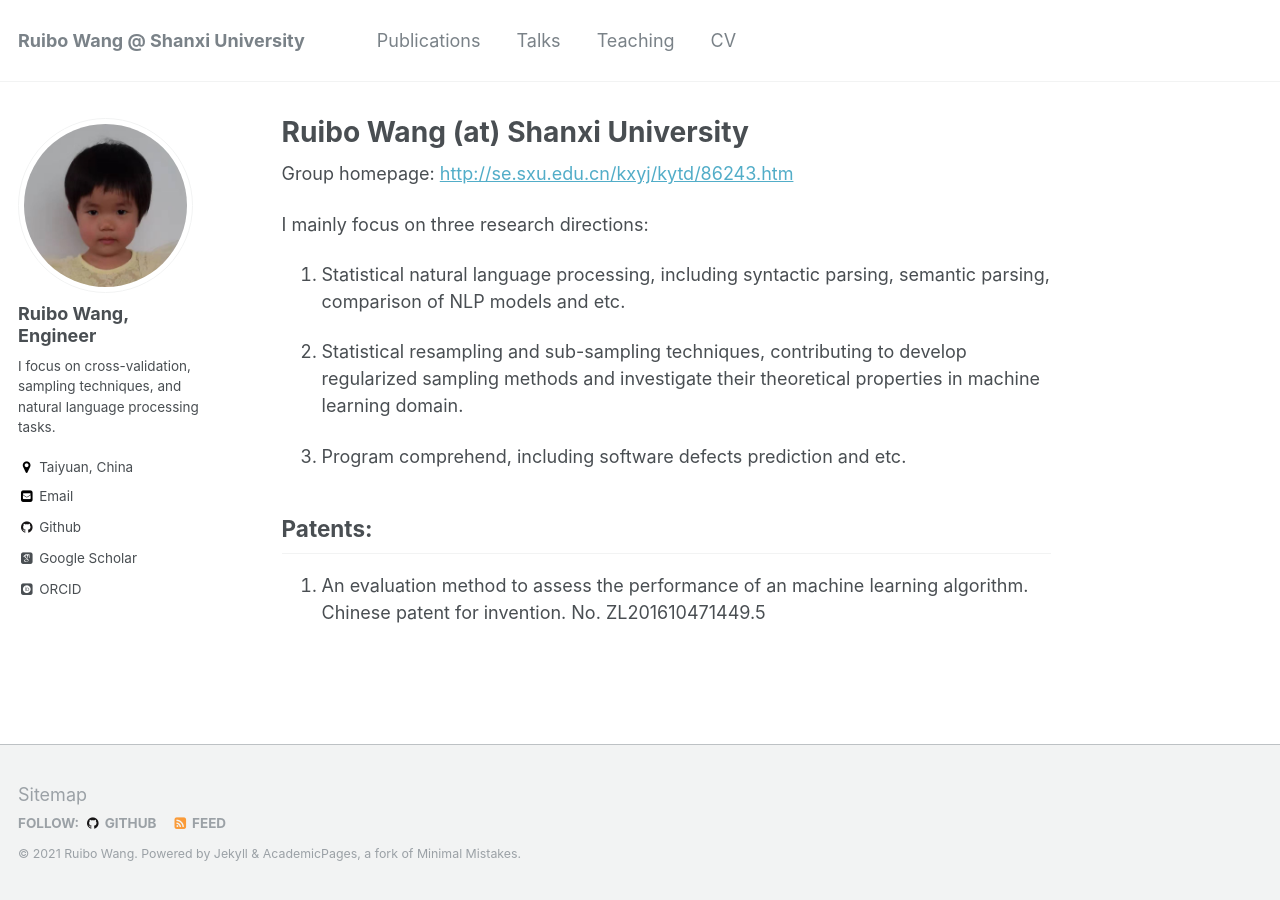
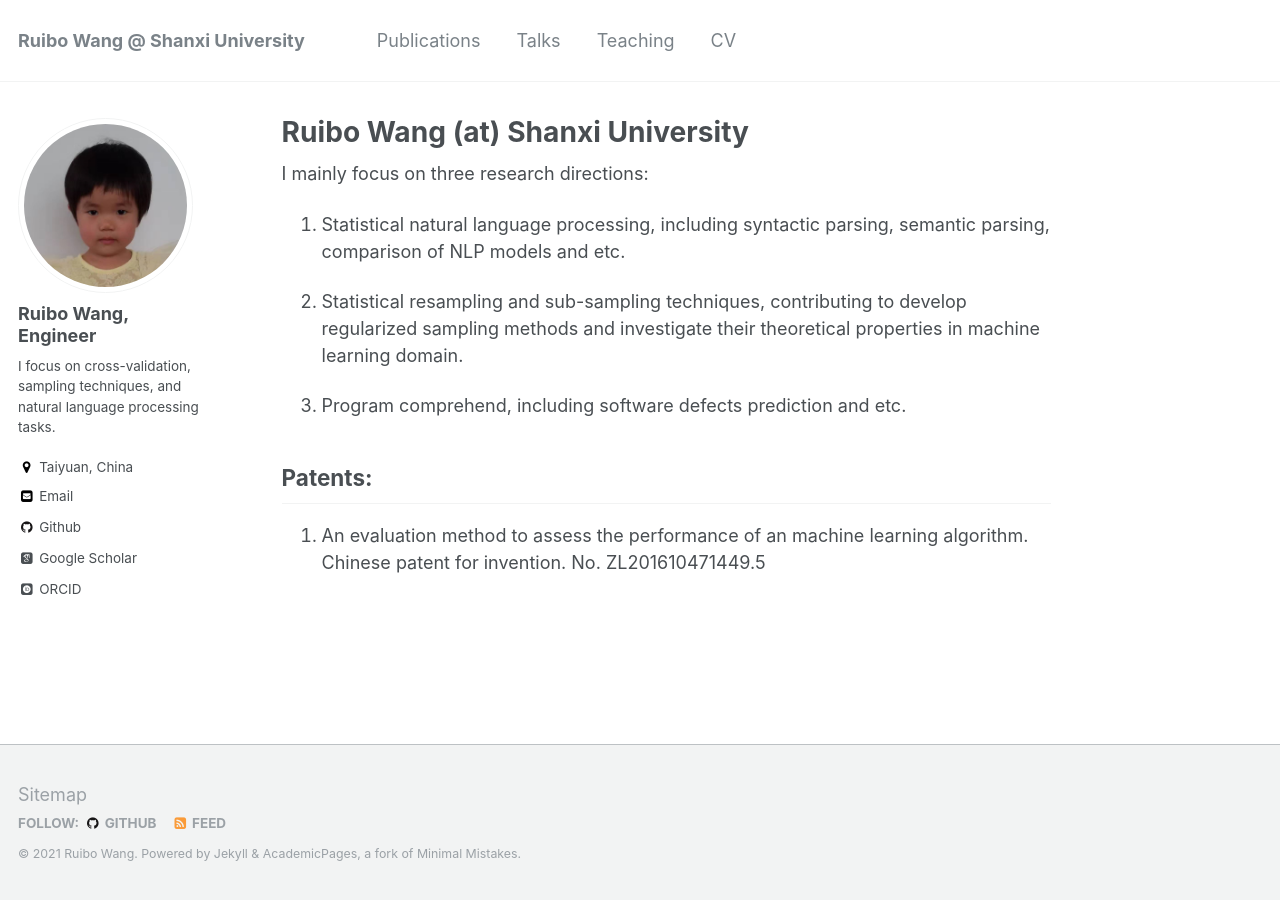
Before and after one commit to RamboWANG/RamboWANG.github.io, a Jekyll site: the page built from _pages/about.md, in a window 1280 px wide. Built offline with Jekyll 4.4.1, drawn with Linux system fonts in a browser that asks for light colours; some web fonts are replaced.

Commit message:
remove group page
remove old group page link.

```diff
--- a/_pages/about.md
+++ b/_pages/about.md
@@ -7,8 +7,6 @@ redirect_from:
   - /about/
   - /about.html
 ---
-
-Group homepage: <http://se.sxu.edu.cn/kxyj/kytd/86243.htm>
 
 I mainly focus on three research directions:
 
```
